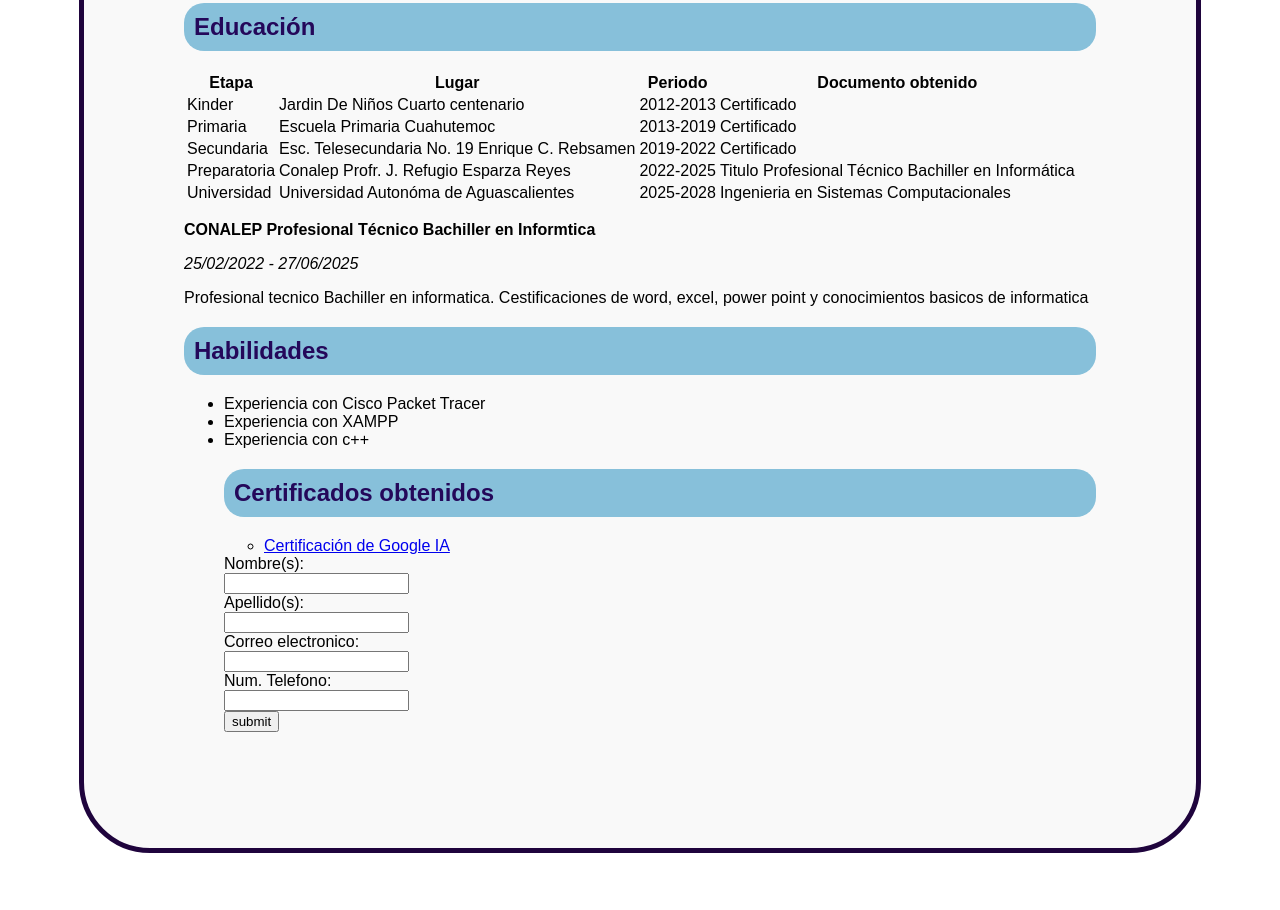
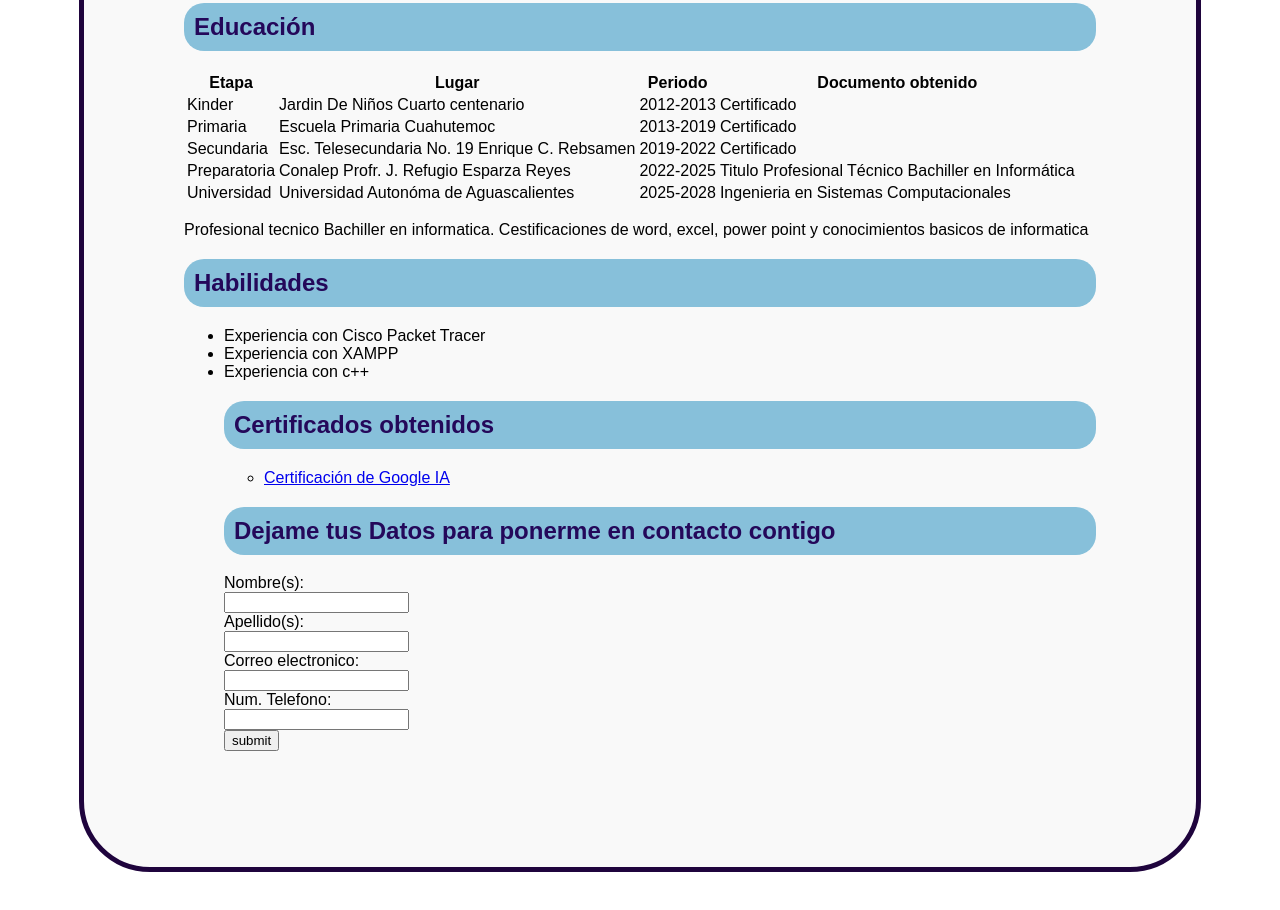
Before and after one commit to EdgarJazyel/CVV_Daniel, a plain HTML site: page Index.html in a window 1280 px wide. Shown: the part 796-1706 px from the top of the page. Drawn offline with Linux system fonts and the light colour scheme.

Commit message:
Update Index.html

```diff
--- a/Index.html
+++ b/Index.html
@@ -3,7 +3,7 @@
 <head>
 <meta charset="UTF-8">
 <meta name="viewport" content="width=device-width, initial-scale=1.0">
-<title>Currículum Vitae</title>
+<title>Currículum Daniel</title>
 <style>
    body {
             font-family: Arial, sans-serif;
@@ -100,8 +100,6 @@
 </tr>
 </table>
 
-<p><strong>CONALEP Profesional Técnico Bachiller en Informtica</strong></p>
-<p><em>25/02/2022 - 27/06/2025</em></p>
 <p>Profesional tecnico Bachiller en informatica. Cestificaciones de word, excel, power point y conocimientos basicos de informatica</p>
 </div>
 </div>
@@ -120,6 +118,8 @@
 </ul>
 </div>
 </body>
+	<div class ="section">
+<h2 class="section-title"> Dejame tus Datos para ponerme en contacto contigo </h2>
 <form>
 <label for="fname">Nombre(s):</label><br>
 <input type="text" id="fname" name="fname"><br>
```
